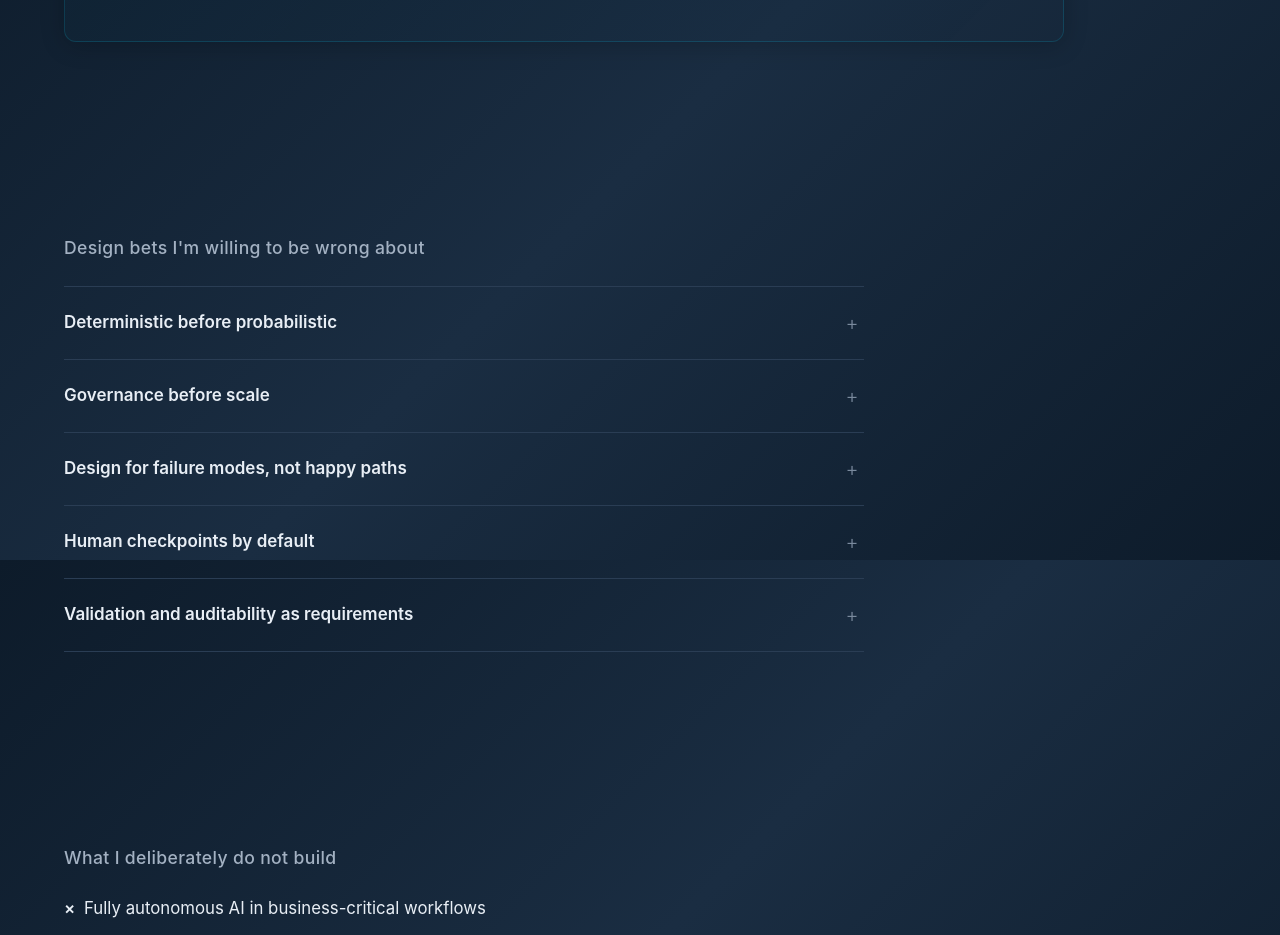
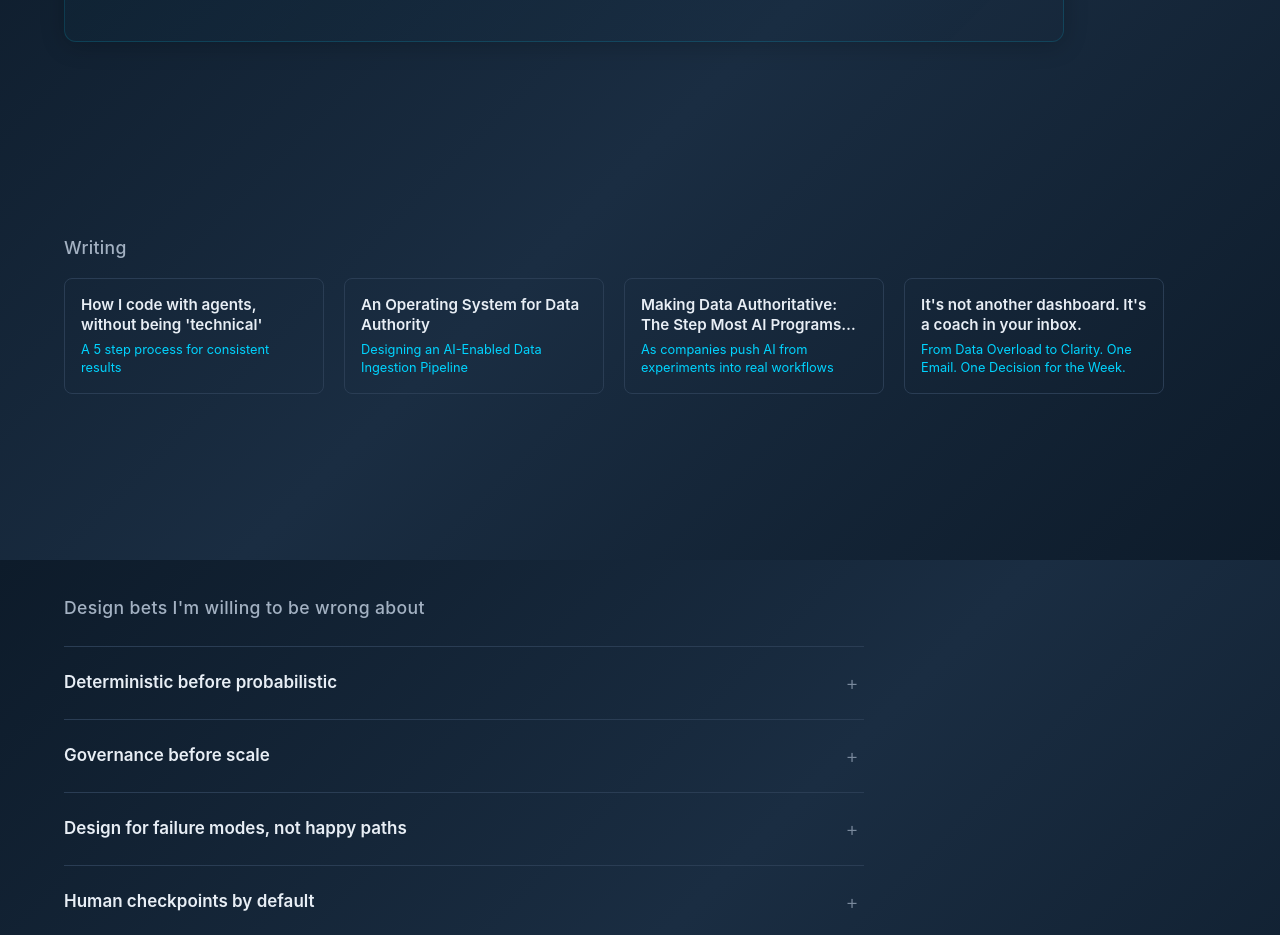
Before and after one commit to conorbliss-hash/conorbliss.github.io, a React (Vite) app: page /#/ in a window 1280 px wide. Shown: the part 2640-3575 px from the top of the page. Built offline with nearby package versions, Linux system fonts and the light colour scheme.

Commit message:
Add Writing section with horizontal scrollable post cards

```diff
--- /dev/null
+++ b/src/components/Writing.css
@@ -0,0 +1,88 @@
+.writing {
+  padding: calc(var(--spacing-unit) * 1.5) 0;
+  border-top: 1px solid var(--border);
+}
+
+.writing-title {
+  font-size: 1.1rem;
+  font-weight: 500;
+  color: var(--text-secondary);
+  margin-bottom: 1rem;
+  letter-spacing: 0.02em;
+}
+
+.writing-track {
+  display: flex;
+  gap: 1.25rem;
+  overflow-x: auto;
+  scroll-snap-type: x mandatory;
+  -webkit-overflow-scrolling: touch;
+  padding-bottom: 0.5rem;
+  scrollbar-width: thin;
+  scrollbar-color: var(--border) transparent;
+}
+
+.writing-track::-webkit-scrollbar {
+  height: 4px;
+}
+
+.writing-track::-webkit-scrollbar-track {
+  background: transparent;
+}
+
+.writing-track::-webkit-scrollbar-thumb {
+  background: var(--border);
+  border-radius: 2px;
+}
+
+.writing-card {
+  flex: 0 0 260px;
+  scroll-snap-align: start;
+  background: var(--surface);
+  border: 1px solid var(--border-subtle);
+  border-radius: 8px;
+  overflow: hidden;
+  text-decoration: none;
+  transition: all 0.2s ease;
+}
+
+.writing-card:hover {
+  border-color: var(--accent);
+  transform: translateY(-2px);
+}
+
+.writing-card-content {
+  padding: 1rem;
+}
+
+.writing-card-title {
+  font-size: 0.95rem;
+  font-weight: 600;
+  color: var(--text-primary);
+  line-height: 1.3;
+  margin-bottom: 0.375rem;
+  display: -webkit-box;
+  -webkit-line-clamp: 2;
+  -webkit-box-orient: vertical;
+  overflow: hidden;
+}
+
+.writing-card-subtitle {
+  font-size: 0.8rem;
+  color: var(--text-muted);
+  line-height: 1.4;
+  display: -webkit-box;
+  -webkit-line-clamp: 2;
+  -webkit-box-orient: vertical;
+  overflow: hidden;
+}
+
+@media (max-width: 768px) {
+  .writing-card {
+    flex: 0 0 240px;
+  }
+
+  .writing-card-image {
+    height: 120px;
+  }
+}
--- /dev/null
+++ b/src/components/Writing.jsx
@@ -0,0 +1,50 @@
+import './Writing.css'
+
+const posts = [
+  {
+    title: "How I code with agents, without being 'technical'",
+    subtitle: "A 5 step process for consistent results",
+    url: "https://medium.com/@conor.bliss.henaghan"
+  },
+  {
+    title: "An Operating System for Data Authority",
+    subtitle: "Designing an AI-Enabled Data Ingestion Pipeline",
+    url: "https://medium.com/@conor.bliss.henaghan"
+  },
+  {
+    title: "Making Data Authoritative: The Step Most AI Programs Skip",
+    subtitle: "As companies push AI from experiments into real workflows",
+    url: "https://medium.com/@conor.bliss.henaghan"
+  },
+  {
+    title: "It's not another dashboard. It's a coach in your inbox.",
+    subtitle: "From Data Overload to Clarity. One Email. One Decision for the Week.",
+    url: "https://medium.com/@conor.bliss.henaghan"
+  }
+]
+
+export default function Writing() {
+  return (
+    <section className="writing section">
+      <div className="container">
+        <h2 className="writing-title">Writing</h2>
+        <div className="writing-track">
+          {posts.map((post, index) => (
+            <a
+              key={index}
+              href={post.url}
+              className="writing-card"
+              target="_blank"
+              rel="noopener noreferrer"
+            >
+              <div className="writing-card-content">
+                <h3 className="writing-card-title">{post.title}</h3>
+                <p className="writing-card-subtitle">{post.subtitle}</p>
+              </div>
+            </a>
+          ))}
+        </div>
+      </div>
+    </section>
+  )
+}
--- a/src/pages/Home.jsx
+++ b/src/pages/Home.jsx
@@ -3,6 +3,7 @@ import JudgmentCalls from '../components/JudgmentCalls'
 import Assertions from '../components/Assertions'
 import MarqueeProject from '../components/MarqueeProject'
 import ProfessionalSystems from '../components/ProfessionalSystems'
+import Writing from '../components/Writing'
 import Boundaries from '../components/Boundaries'
 import Footer from '../components/Footer'
 
@@ -13,6 +14,7 @@ export default function Home() {
       <JudgmentCalls />
       <ProfessionalSystems />
       <MarqueeProject />
+      <Writing />
       <Assertions />
       <Boundaries />
       <Footer />
```
